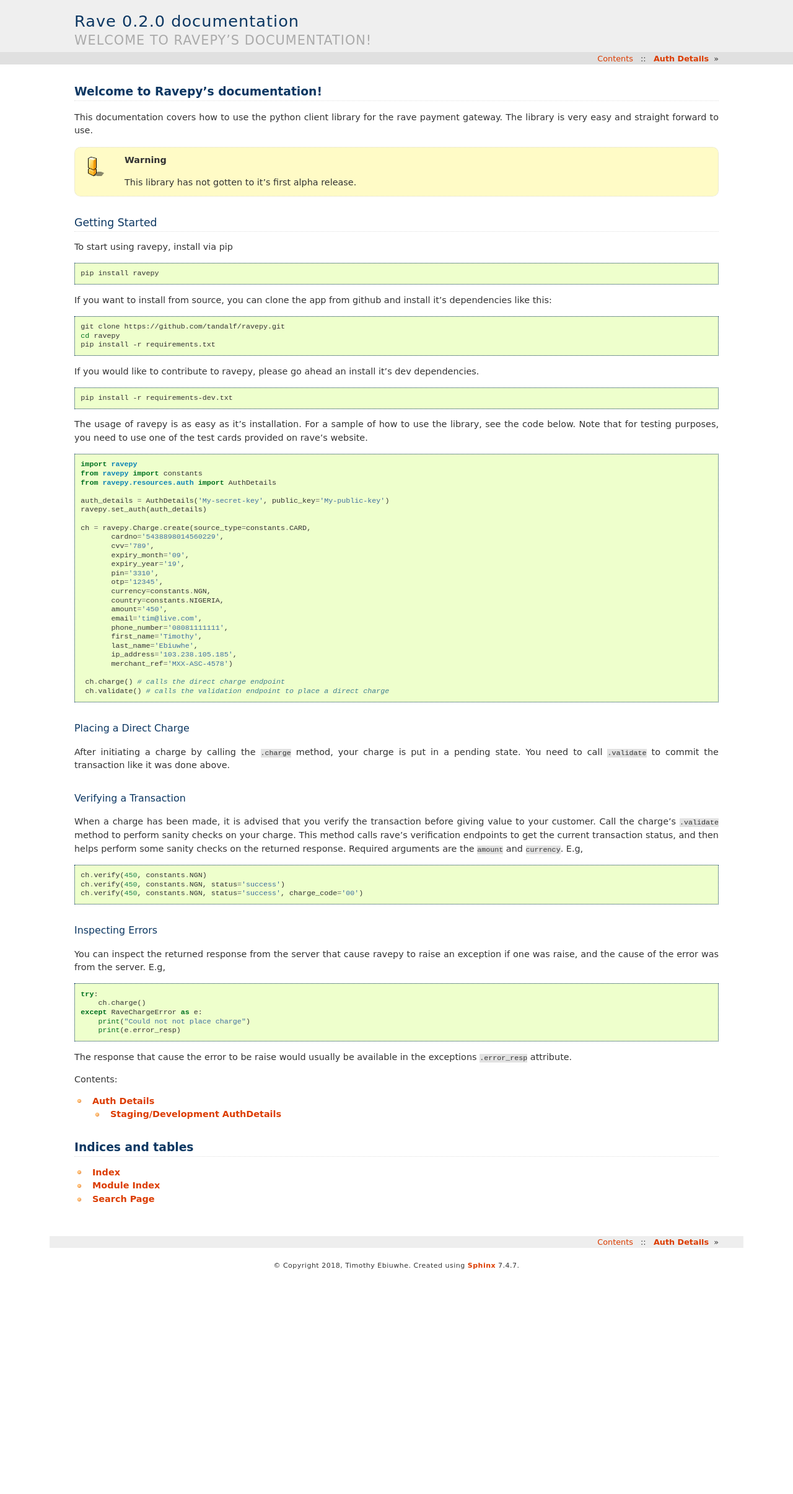
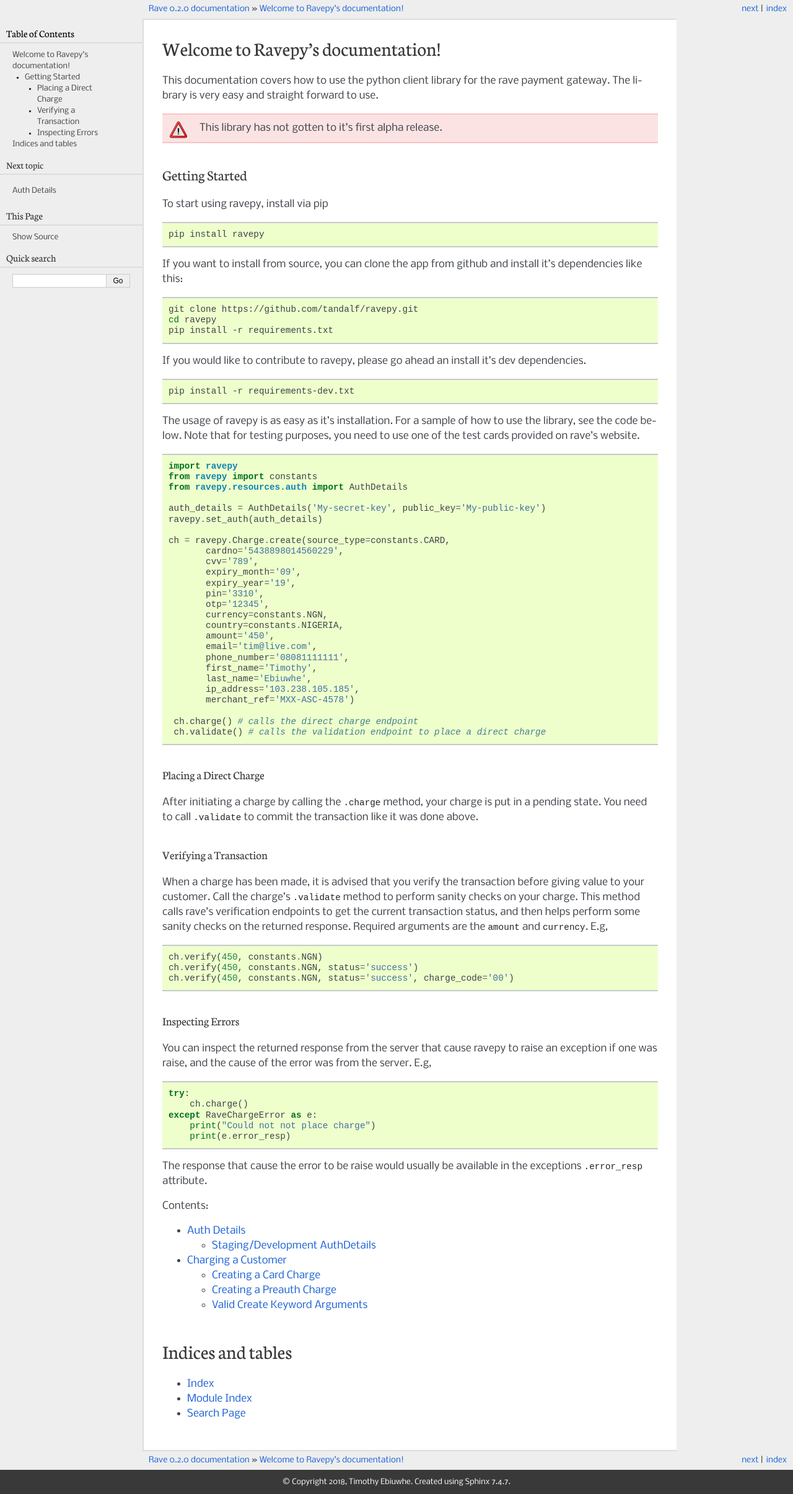
Before and after one commit to tandalf/ravepy, a Sphinx documentation site: the page built from docs/source/index.rst, in a window 1280 px wide. Shown: the whole page at 62% size. Built offline with Sphinx 7.4.7, drawn with Linux system fonts in a browser that asks for light colours; before the commit the page ends 2058 px from its top, so only the background shows below that; part of the change alters nothing that is shown.

Commit message:
Added docs for creating charge

```diff
--- /dev/null
+++ b/docs/source/charge.rst
@@ -0,0 +1,110 @@
+Charging a Customer
+===================
+Rave provides mechanisms for placing different types of charge. You can charge user using
+his debit/ATM card and through bank USSD codes. These are referred to as ``Card`` and ``Account``
+charge respectively.
+
+Creating a Card Charge
+----------------------
+When trying to create a card charge, a ``source_type`` of ``CARD`` should be provided as a
+keyword param when calling the :py:meth:`ravepy.Charge.create`. For example, to create
+a direct (not preauth) card charge, create the charge like this:
+
+.. code-block:: python
+
+    import ravepy
+    from ravepy import constants
+    from ravepy.resources.auth import AuthDetails
+
+    auth_details = AuthDetails('My-secret-key', public_key='My-public-key')
+    ravepy.set_auth(auth_details)
+
+    ch = ravepy.Charge.create(source_type=constants.CARD, charge_type=constants.DIRECT_CHARGE,
+
+        cardno='5438898014560229',
+        cvv='789',
+        expiry_month='09',
+        expiry_year='19',
+        pin='3310',
+        otp='12345',
+
+        ...
+
+        )
+
+Creating a Preauth Charge
+-------------------------
+If you would be using the Preauth flow, then :py:meth:`ravepy.Charge.create` has to be
+called like this
+
+.. code-block:: python
+
+    ch = ravepy.Charge.create(source_type=constants.CARD, charge_type=constants.PREAUTH_CHARGE,
+
+        cardno='5438898014560229',
+        cvv='789',
+        expiry_month='09',
+        expiry_year='19',
+        pin='3310',
+        otp='12345',
+
+        ...
+
+        )
+
+.. _create_kwargs:
+
+Valid Create Keyword Arguments
+-------------------------------
+Here are the keyword arguments that are valid when calling the :py:meth:`ravepy.Charge.create`
+method. The dict below also shows a mapping of arguments to body params that will be encryted
+before the charge is made. See `Rave Encryption Docs <https://flutterwavedevelopers.readme.io/v2.0/reference-edit/rave-encryption>`_
+
+.. code-block:: python
+
+    {
+          'pub_key':                'PBFPubKey',
+          'currency':               'currency',
+          'country':                'country',
+          'amount':                 'amount',
+          'email':                  'email',
+          'phone_number':           'phonenumber',
+          'first_name':             'firstname',
+          'last_name':              'lastname',
+          'ip_address':             'IP',
+          'merchant_ref':           'txRef',
+          'device_fingerprint':     'device_fingerprint',
+
+          #Card fields
+          'cardno':                  'cardno',
+          'cvv':                     'cvv',
+          'expiry_month':            'expirymonth',
+          'expiry_year':             'expiryyear',
+          'pin':                     'pin',
+          'suggested_auth':          'suggested_auth',
+          'charge_type':             'charge_type',
+
+          #Account fields
+          'account_number':           'accountnumber',
+          'account_bank':             'accountbank',
+          'payment_type':             'payment_type',
+
+          #Recurring billing fields include Card fields +
+          'recurring_stop':           'recurring_stop',
+
+          #USSD
+          'payment_type':             'payment_type',
+          'order_ref':                'orderRef',
+          'is_ussd':                  'is_ussd',
+
+          #Ghana Mobile Money
+          'mobile_payment_type':      'payment-type',
+          'network':                  'network',
+          'is_mobile_money_gh':       'is_mobile_money_gh',
+
+          #Mpesa
+          'is_mpesa':                 'is_mpesa',
+
+          #others
+          'redirect_url':             'redirect_url',
+      }
--- a/docs/source/conf.py
+++ b/docs/source/conf.py
@@ -80,7 +80,7 @@ pygments_style = 'sphinx'
 # The theme to use for HTML and HTML Help pages.  See the documentation for
 # a list of builtin themes.
 #
-html_theme = 'haiku'
+html_theme = 'pyramid'
 
 # Theme options are theme-specific and customize the look and feel of a theme
 # further.  For a list of options available for each theme, see the
--- a/docs/source/index.rst
+++ b/docs/source/index.rst
@@ -113,6 +113,7 @@ exceptions ``.error_resp`` attribute.
    :caption: Contents:
 
    auth
+   charge
 
 
 
```
